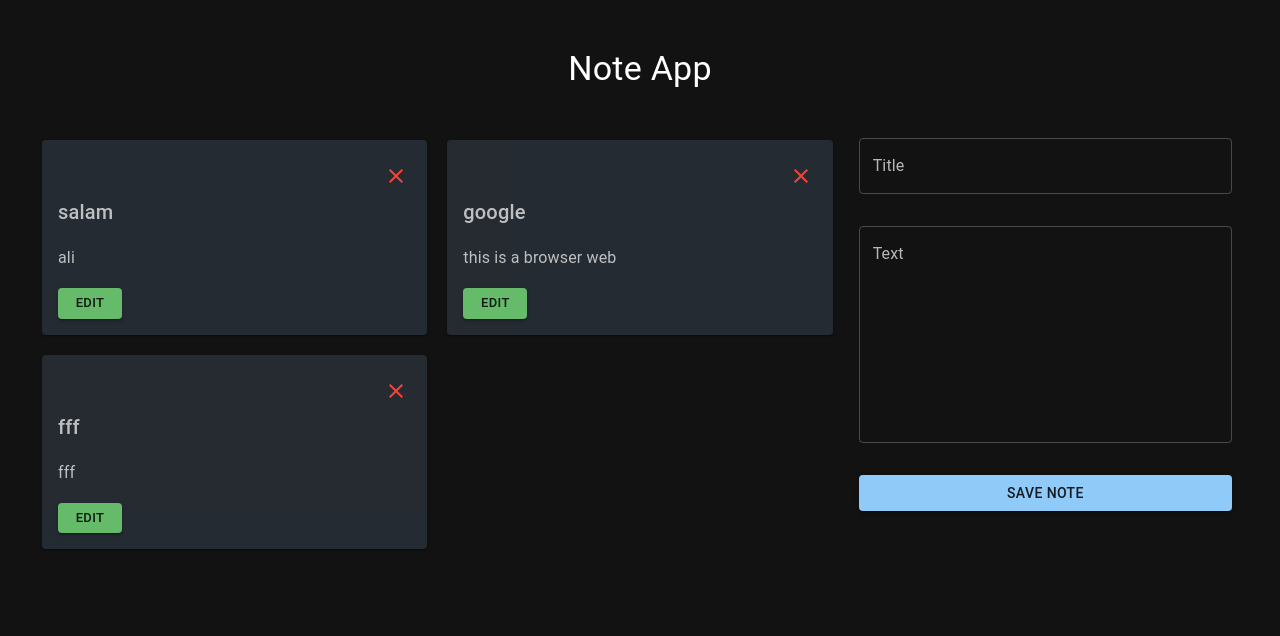
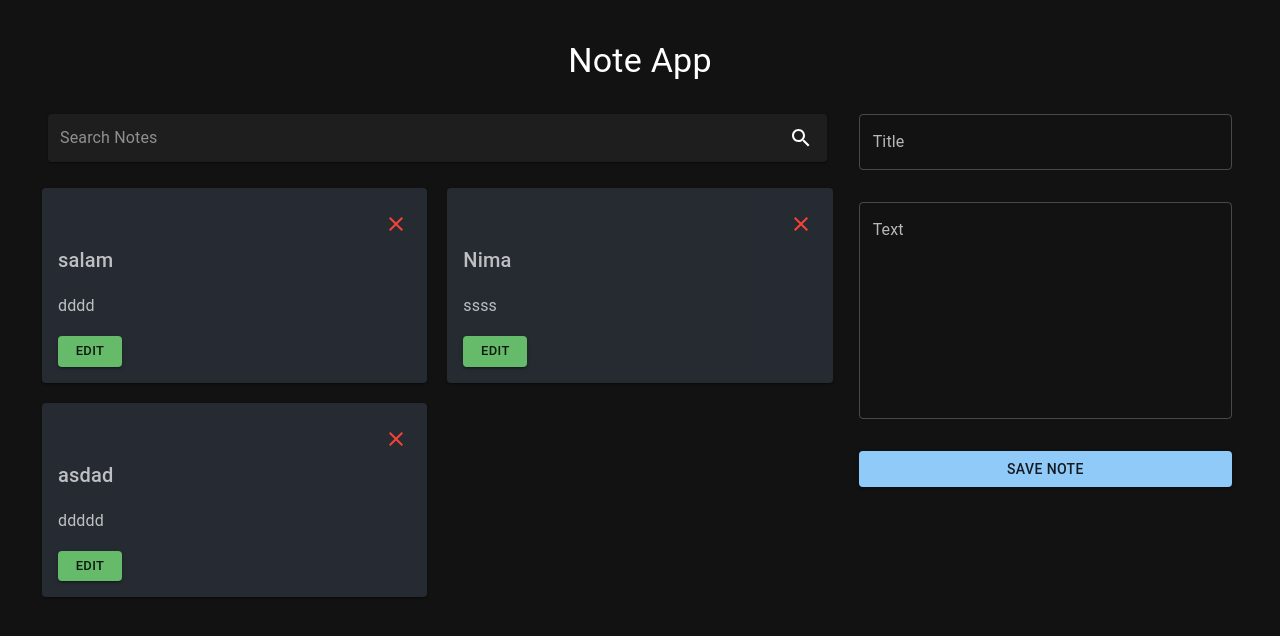
Before and after one commit to megha705/Note-app-redux-tooklit, a React (Create React App) app: page / in a window 1280 px wide. Shown: the top 636 px of the page. Built offline with nearby package versions, Linux system fonts and the light colour scheme; data requests are answered from the project's data file.

Commit message:
Add SearchBar component and Handel Logic

```diff
--- a/db.json
+++ b/db.json
@@ -1,19 +1,19 @@
 {
   "notes": [
     {
+      "id": 1659771480526,
       "title": "salam",
-      "text": "ali",
-      "id": 1659681619631
+      "text": "dddd"
     },
     {
-      "title": "google",
-      "text": "this is a browser web",
-      "id": 1659706422933
+      "id": 1659771625128,
+      "title": "Nima",
+      "text": "ssss"
     },
     {
-      "id": 1659707025027,
-      "title": "fff",
-      "text": "fff"
+      "id": 1659771628191,
+      "title": "asdad",
+      "text": "ddddd"
     }
   ]
 }
--- a/src/components/NoteList.jsx
+++ b/src/components/NoteList.jsx
@@ -2,6 +2,7 @@ import React from "react";
 import AddNote from "./AddNote";
 import { Grid, Typography } from "@mui/material";
 import Notes from "./Notes";
+import SearchBar from "./SearchBar";
 
 function NoteList() {
   return (
@@ -12,15 +13,16 @@ function NoteList() {
       direction="column"
       padding={{ xs: "16px", md: "32px" }}
     >
-      <Typography mt={2} variant="h4">
+      <Typography mt={1} variant="h4">
         Note App
       </Typography>
       <Grid
         container
-        marginTop={4}
+        marginTop={2}
         direction={{ xs: "column-reverse", sm: "row" }}
       >
         <Grid item paddingTop={{ xs: "16px" }} xs={6} md={8}>
+          <SearchBar />
           <Notes />
         </Grid>
         <Grid item xs={6} md={4}>
--- a/src/components/Notes.jsx
+++ b/src/components/Notes.jsx
@@ -16,8 +16,7 @@ function Notes() {
     <Grid
       container
       rowSpacing={1}
-      // columnSpacing={{ xs: 1, sm: 2, md: 3 }}
-      style={{ overflowY: "auto", maxHeight: "430px" }}
+      style={{ overflowY: "auto", maxHeight: "450px", marginTop: "16px" }}
     >
       {state.loading && <Typography variant="h5">Loading...</Typography>}
       {state.error && <Typography variant="h5">{state.error}</Typography>}
--- /dev/null
+++ b/src/components/SearchBar.jsx
@@ -0,0 +1,77 @@
+import React, { useState } from "react";
+import Paper from "@mui/material/Paper";
+import InputBase from "@mui/material/InputBase";
+import IconButton from "@mui/material/IconButton";
+import SearchIcon from "@mui/icons-material/Search";
+import CloseIcon from "@mui/icons-material/Close";
+import { Grid } from "@mui/material";
+import { useDispatch, useSelector } from "react-redux";
+import { findNoteByTitle, getNotes } from "../feature/noteSlice";
+
+function SearchBar() {
+  const [searchText, setSearchText] = useState("");
+  const [isSearched, setIsSearched] = useState(false);
+  const dispatch = useDispatch();
+  const state = useSelector((state) => state.note);
+
+  const searchChangeHandler = (e) => {
+    setSearchText(e.target.value);
+  };
+
+  const searchHandler = () => {
+    if (searchText) {
+      dispatch(findNoteByTitle({ title: searchText }));
+      setIsSearched(true);
+    }
+  };
+
+  const getNotesBeforeSearch = () => {
+    dispatch(getNotes());
+    setIsSearched(false);
+    setSearchText("");
+  };
+  return (
+    <Grid container alignItems="center" justifyContent="center" paddingX="16px">
+      <Paper
+        component="div"
+        sx={{
+          p: "2px 4px",
+          display: "flex",
+          alignItems: "center",
+          width: "100%",
+        }}
+      >
+        <InputBase
+          sx={{ ml: 1, flex: 1 }}
+          placeholder="Search Notes"
+          value={searchText}
+          onChange={(e) => searchChangeHandler(e)}
+          disabled={!state.notes.length}
+        />
+        {isSearched ? (
+          <IconButton
+            onClick={getNotesBeforeSearch}
+            type="button"
+            sx={{ p: "10px" }}
+            aria-label="search"
+            disabled={!state.notes.length}
+          >
+            <CloseIcon />
+          </IconButton>
+        ) : (
+          <IconButton
+            onClick={searchHandler}
+            type="button"
+            sx={{ p: "10px" }}
+            aria-label="search"
+            disabled={!state.notes.length}
+          >
+            <SearchIcon />
+          </IconButton>
+        )}
+      </Paper>
+    </Grid>
+  );
+}
+
+export default SearchBar;
--- a/src/feature/noteSlice.js
+++ b/src/feature/noteSlice.js
@@ -40,6 +40,14 @@ export const deleteNote = createAsyncThunk('note/deleteNote',
     }
 )
 
+export const findNoteByTitle = createAsyncThunk('note/findNoteByTitle',
+    async ({ title }) => {
+        console.log(title)
+        const response = await axios.get(`http://localhost:4000/notes?q=${title}`)
+        return response.data
+    }
+)
+
 const initialState = {
     loading: false,
     notes: [],
@@ -76,6 +84,10 @@ const noteSlice = createSlice({
         [deleteNote.fulfilled]: (state, action) => {
             console.log(action)
             state.notes = state.notes.filter((note) => note.id !== action.payload.id)
+        },
+        [findNoteByTitle.fulfilled]: (state, action) => {
+            console.log(action.payload);
+            state.notes = action.payload
         }
     }
 })
```
